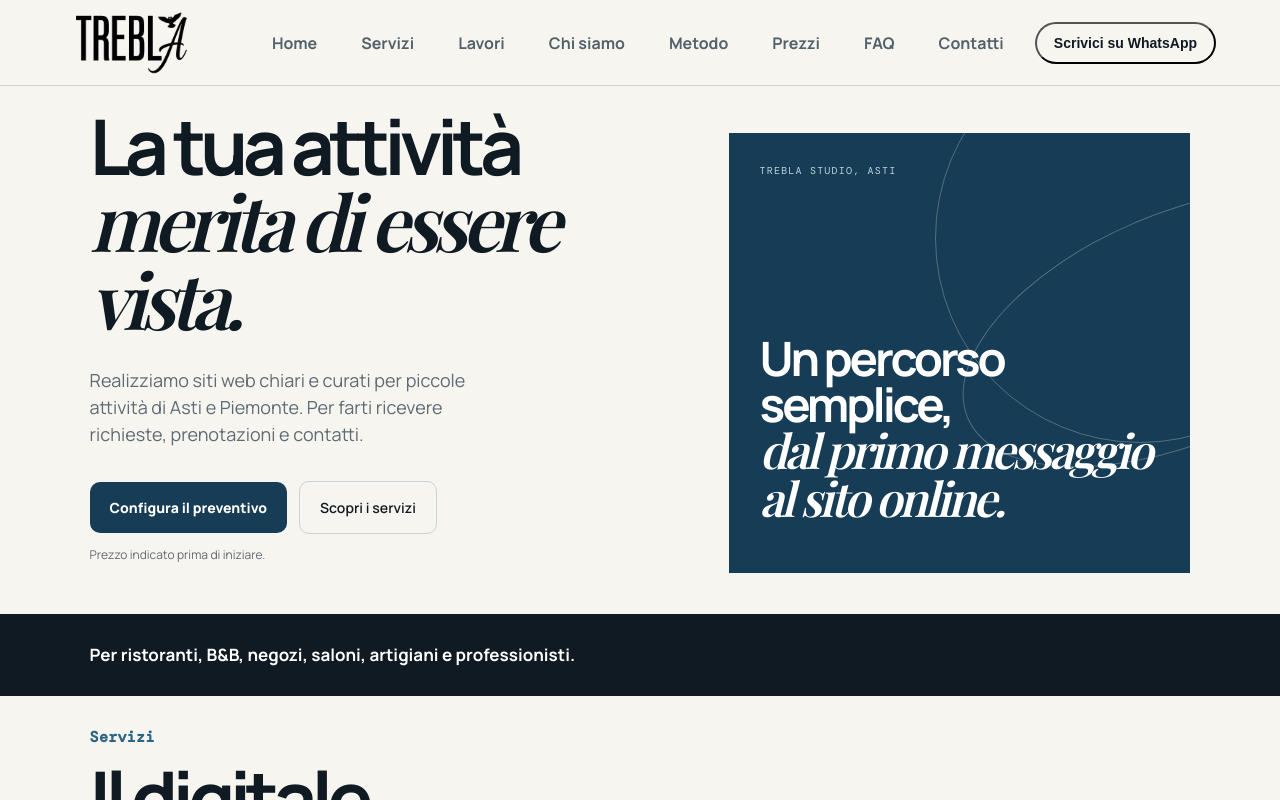
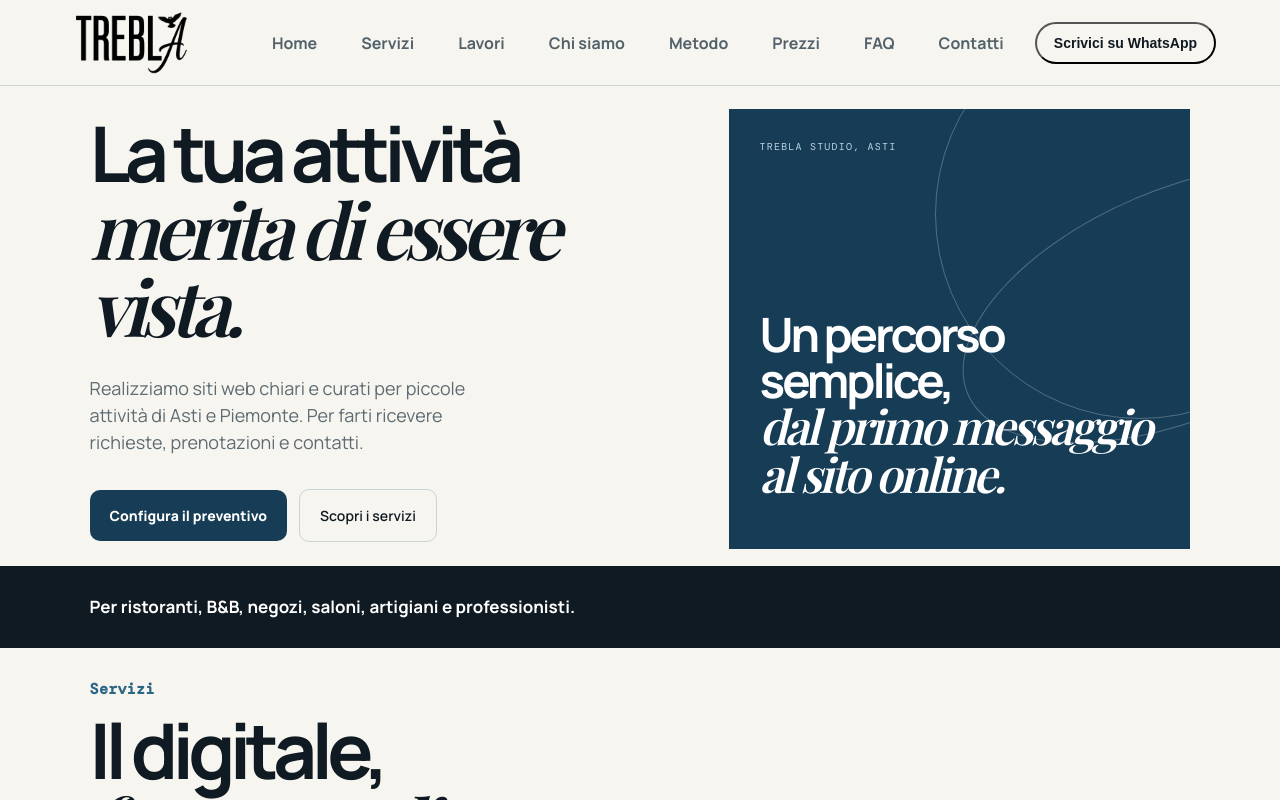
Before and after one commit to TREBLADEV72800/TreblaStudio, a React (Vite) app: page / in a window 1280 px wide. Shown: the top 800 px of the page. Built offline with nearby package versions, Linux system fonts and the light colour scheme; a web font is replaced by a local one.

Commit message:
fix: rimosso 'Prezzo indicato prima di iniziare' sotto Scopri servizi + blocco swipe orizzontale (overflow-x clip)

```diff
--- a/src/main.jsx
+++ b/src/main.jsx
@@ -508,7 +508,6 @@ function HomePage() {
             <Link className="button button-main" to="/preventivo">Configura il preventivo</Link>
             <Link className="button button-quiet" to="/servizi" style={{ fontWeight: 600 }}>Scopri i servizi</Link>
           </div>
-          <p style={{ marginTop: '12px', fontSize: '12px', color: 'var(--muted)' }}>Prezzo indicato prima di iniziare.</p>
         </div>
         <div className="hero-card">
           <span className="card-kicker">Trebla Studio, Asti</span>
--- a/src/styles.css
+++ b/src/styles.css
@@ -51,6 +51,14 @@ strong {
 
 html {
   scroll-behavior: smooth;
+  overflow-x: clip;
+  overscroll-behavior-x: none;
+}
+
+body {
+  overflow-x: clip;
+  overscroll-behavior-x: none;
+  max-width: 100vw;
 }
 
 body {
```
